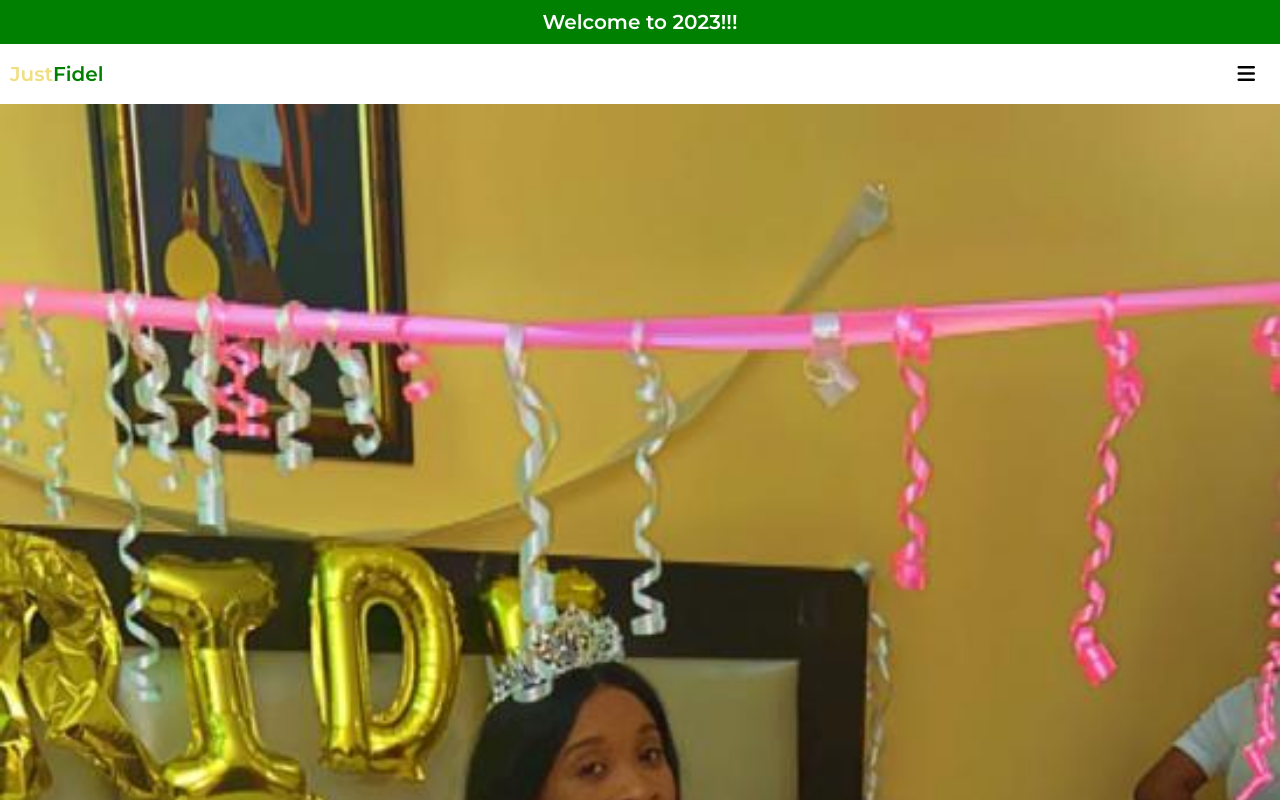
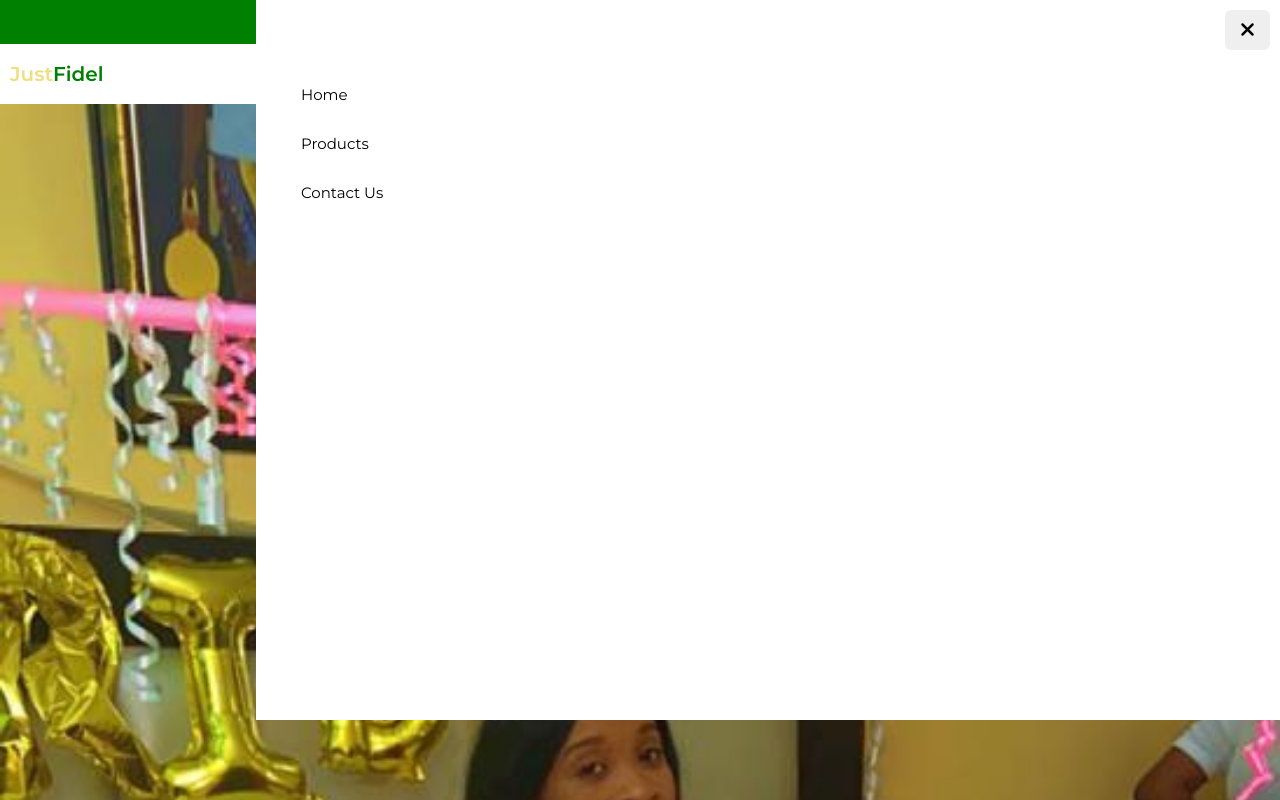
Before and after one commit to JUSTFIDEL/sticky-top, a plain HTML site: page index.html in a window 1280 px wide. Both pictures are taken after a click on the button "toggle menu". Shown: the top 800 px of the page. Drawn offline with Linux system fonts and the light colour scheme.

Commit message:
Navbar Implementation

```diff
--- a/index.html
+++ b/index.html
@@ -22,10 +22,17 @@
 			<a href="#" class="logo">Just<span>Fidel</span></a>
 
 			<nav class="nav" data-nav>
+				<button
+					class="nav-close-btn"
+					aria-label="toggle menu"
+					data-navx-toggler>
+					<i class="fa-sharp fa-solid fa-xmark"></i>
+				</button>
+
 				<ul>
-					<li>Home</li>
-					<li>Products</li>
-					<li>Contact Us</li>
+					<li><a href="#">Home</a></li>
+					<a href="#"><li>Products</li></a>
+					<a href="#"><li>Contact Us</li></a>
 				</ul>
 			</nav>
 
@@ -37,5 +44,7 @@
 		<section class="hero">
 			<img src="baby.JPG" alt="Baby" />
 		</section>
+
+		<script src="index.js"></script>
 	</body>
 </html>
--- a/index.js
+++ b/index.js
@@ -1,6 +1,11 @@
 const menuToggler = document.querySelector('[data-nav-toggler]')
 const navbar = document.querySelector('[data-nav]')
+const menuTogglerX = document.querySelector('[data-navx-toggler]')
 
 menuToggler.addEventListener('click', () => {
 	navbar.classList.toggle('active')
 })
+
+menuTogglerX.addEventListener('click', () => {
+	navbar.classList.toggle('active')
+})
--- a/style.css
+++ b/style.css
@@ -43,8 +43,16 @@ nav {
 
 nav ul li {
 	list-style: none;
-	margin-bottom: 1rem;
+	margin-bottom: 2rem;
 	font-size: 1.5rem;
+	padding: 0.5rem;
+}
+
+nav ul li:hover {
+	background-color: black;
+	color: white;
+	opacity: 0.3;
+	transition: all 0.3s ease;
 }
 
 nav.active {
@@ -55,7 +63,13 @@ nav.active {
 	right: 0;
 	width: 80%;
 	height: 90%;
-	padding: 40px;
+	padding: 80px 40px 0;
+	z-index: 10;
+}
+
+a {
+	text-decoration: none;
+	color: inherit;
 }
 
 /* .hero {
@@ -76,7 +90,6 @@ span {
 
 input,
 button {
-	background: none;
 	border: none;
 }
 
@@ -105,3 +118,10 @@ section img {
 i {
 	font-size: 2rem;
 }
+
+.nav-close-btn {
+	margin-bottom: 3.5rem;
+	position: absolute;
+	right: 10px;
+	top: 10px;
+}
```
